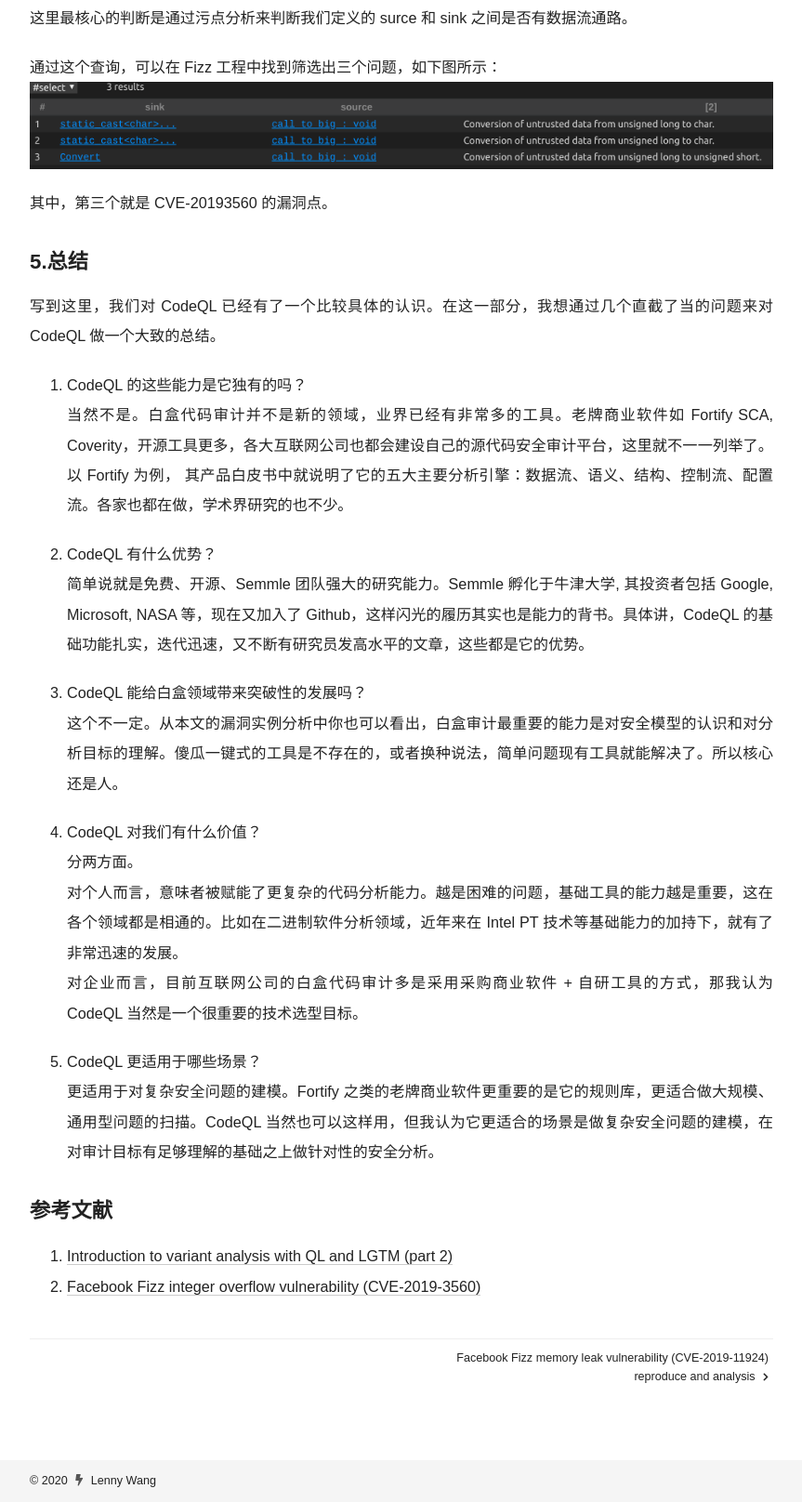
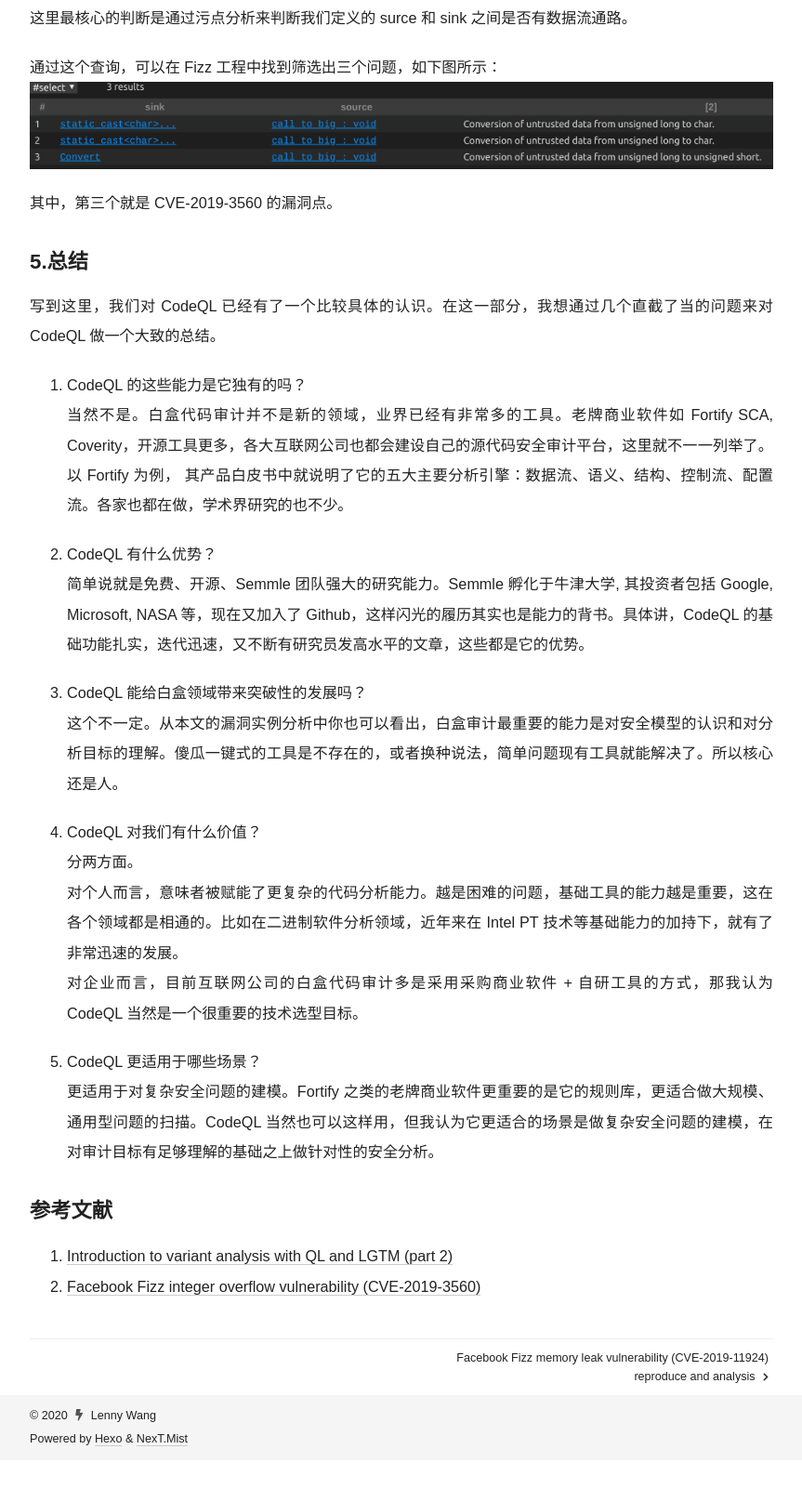
Before and after one commit to lennysec/lennysec.github.io, a plain HTML site: page codql-and-cve-2019-3560/index.html in a window 1280 px wide. Shown: the part 7025-8641 px from the top of the page at 93% size, without its empty margins (208-1071 px from the left). After the commit the page ends 8596 px from the top, so only its background shows below. Drawn offline with Linux system fonts and the light colour scheme.

Commit message:
Site updated: 2020-12-28 21:59:38

```diff
--- a/codql-and-cve-2019-3560/index.html
+++ b/codql-and-cve-2019-3560/index.html
@@ -270,7 +270,7 @@
 
 <p>这里最核心的判断是通过污点分析来判断我们定义的 surce 和 sink 之间是否有数据流通路。</p>
 <p>通过这个查询，可以在 Fizz 工程中找到筛选出三个问题，如下图所示：<img src="/images/blog_pic/2020-02-20_2.png" alt="ql_result"></p>
-<p>其中，第三个就是 CVE-20193560 的漏洞点。</p>
+<p>其中，第三个就是 CVE-2019-3560 的漏洞点。</p>
 <h2 id="5-总结"><a href="#5-总结" class="headerlink" title="5.总结"></a>5.总结</h2><p>写到这里，我们对 CodeQL 已经有了一个比较具体的认识。在这一部分，我想通过几个直截了当的问题来对 CodeQL 做一个大致的总结。</p>
 <ol>
 <li><p>CodeQL 的这些能力是它独有的吗？<br>当然不是。白盒代码审计并不是新的领域，业界已经有非常多的工具。老牌商业软件如 Fortify SCA, Coverity，开源工具更多，各大互联网公司也都会建设自己的源代码安全审计平台，这里就不一一列举了。以 Fortify 为例， 其产品白皮书中就说明了它的五大主要分析引擎：数据流、语义、结构、控制流、配置流。各家也都在做，学术界研究的也不少。</p>
@@ -429,6 +429,8 @@
   </span>
   <span class="author" itemprop="copyrightHolder">Lenny Wang</span>
 </div>
+  <div class="powered-by">Powered by <a href="https://hexo.io/" class="theme-link" rel="noopener" target="_blank">Hexo</a> & <a href="https://mist.theme-next.org/" class="theme-link" rel="noopener" target="_blank">NexT.Mist</a>
+  </div>
 
 
 
--- a/sitemap.xml
+++ b/sitemap.xml
@@ -18,7 +18,7 @@
 
   <url>
     <loc>https://lennysec.github.io/</loc>
-    <lastmod>2020-12-13</lastmod>
+    <lastmod>2020-12-28</lastmod>
     <changefreq>daily</changefreq>
     <priority>1.0</priority>
   </url>
```
Also changed, not shown: archives/2020/02/index.html (+2 -0 lines), archives/2020/03/index.html (+2 -0 lines), archives/2020/index.html (+2 -0 lines), archives/index.html (+2 -0 lines), fizz-memory-leak-analysis/index.html (+2 -0 lines), index.html (+2 -0 lines).
